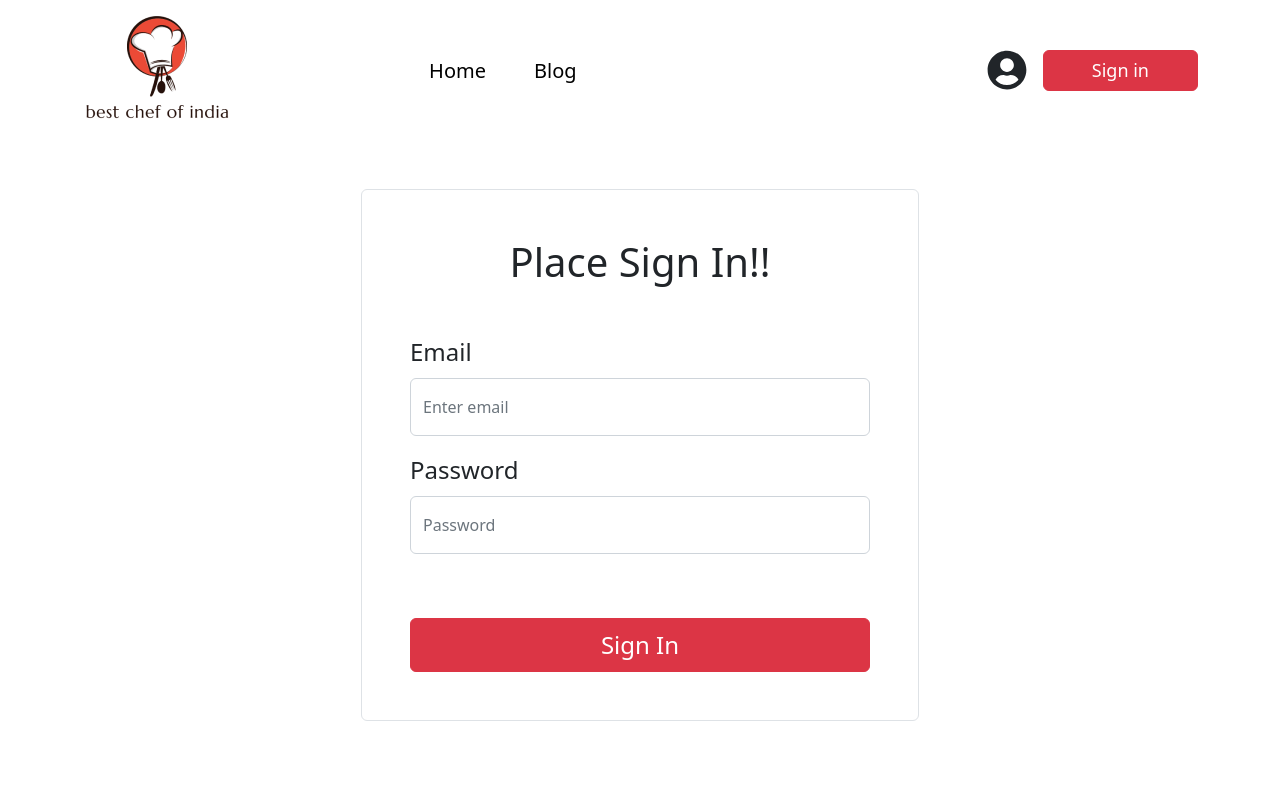
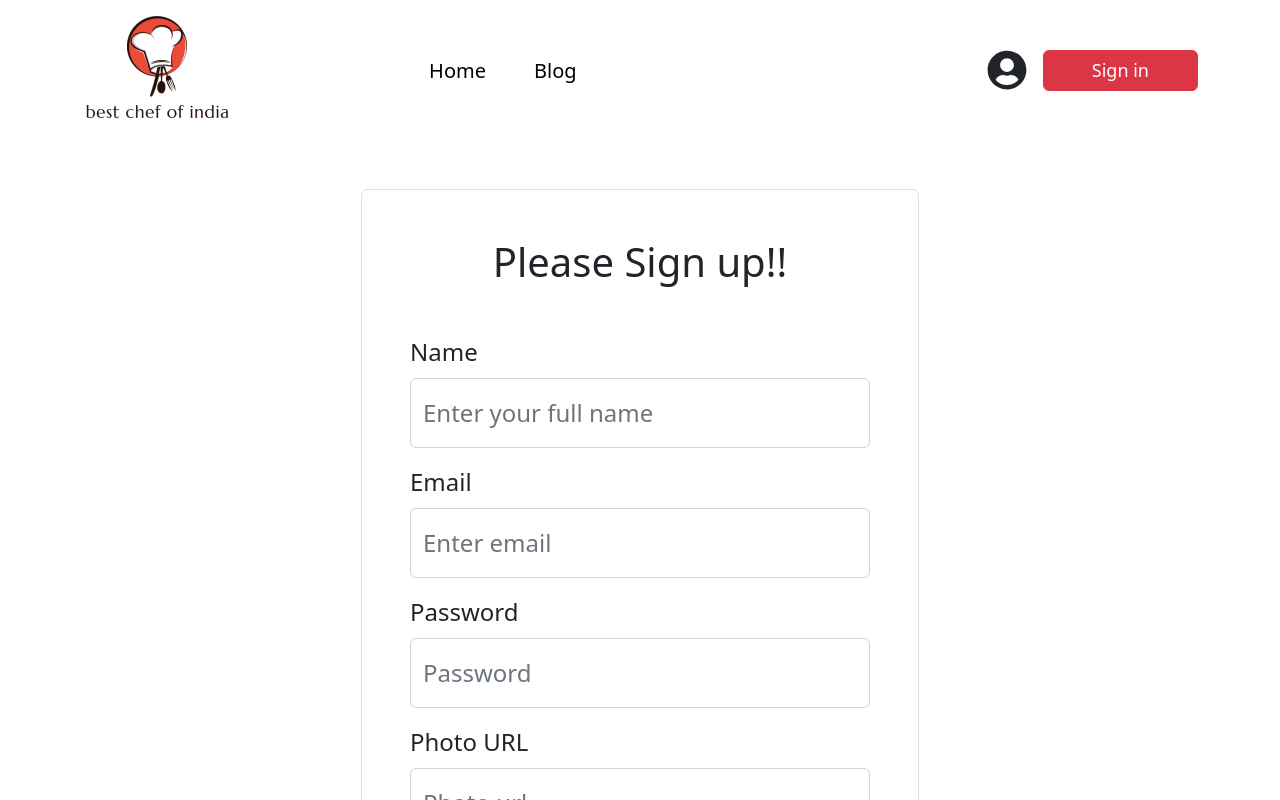
Before and after one commit to mdhasankha-1023/Best-chef-of-india-client-side, a React (Vite) app: page /sign-up in a window 1280 px wide. Shown: the top 800 px of the page. Built offline with nearby package versions, Linux system fonts and the light colour scheme.

Commit message:
Sign up page added

```diff
--- a/src/pages/signIn/SignIn.jsx
+++ b/src/pages/signIn/SignIn.jsx
@@ -8,16 +8,16 @@ const SignIn = () => {
     return (
         <Container className='my-5'>
             <div className='w-50 mx-auto border py-3 px-5 rounded'>
-                <h1 className='text-center mb-3'>Place Sign In!!</h1>
+                <h1 className='text-center mb-3'>Please Sign In!!</h1>
                 <Form>
                     <Form.Group className="mb-3">
                         <Form.Label className='fs-4'>Email</Form.Label>
-                        <Form.Control className='py-3' type="email" placeholder="Enter email" />
+                        <Form.Control className='py-3 fs-4' type="email" placeholder="Enter email" />
                     </Form.Group>
 
                     <Form.Group className="mb-3">
                         <Form.Label className='fs-4'>Password</Form.Label>
-                        <Form.Control className='py-3' type="password" placeholder="Password" />
+                        <Form.Control className='py-3 fs-4' type="password" placeholder="Password" />
                     </Form.Group>
                     <Button className='w-100 py-2 fs-4 mt-4 ' variant="danger" type="submit">
                         Sign In
@@ -32,7 +32,7 @@ const SignIn = () => {
                             <FaGithub className='me-3' size='1.5em'></FaGithub>
                             Github
                         </div>
-                        <p className='text-center fs-4 mt-4'>No account!! <Link>Sign up</Link></p>
+                        <p className='text-center fs-4 mt-4'>No account!! please <Link to='/sign-up'>Sign up</Link></p>
 
                 </Form>
             </div>
--- a/src/pages/signUp/SignUp.jsx
+++ b/src/pages/signUp/SignUp.jsx
@@ -1,24 +1,34 @@
 import React from 'react';
 import { Button, Container, Form } from 'react-bootstrap';
+import { Link } from 'react-router-dom';
 
 const SignUp = () => {
     return (
         <Container className='mt-5'>
             <div className='w-50 mx-auto border py-5 px-5 rounded'>
-            <h1 className='text-center mb-5'>Place Sign In!!</h1>
+            <h1 className='text-center mb-5'>Please Sign up!!</h1>
             <Form>
                 <Form.Group className="mb-3">
+                    <Form.Label className='fs-4'>Name</Form.Label>
+                    <Form.Control className='py-3 fs-4' type="text" placeholder="Enter your full name" />
+                </Form.Group>
+                <Form.Group className="mb-3">
                     <Form.Label className='fs-4'>Email</Form.Label>
-                    <Form.Control className='py-3' type="email" placeholder="Enter email" />
+                    <Form.Control className='py-3 fs-4' type="email" placeholder="Enter email" />
                 </Form.Group>
 
                 <Form.Group className="mb-3">
                     <Form.Label className='fs-4'>Password</Form.Label>
-                    <Form.Control className='py-3' type="password" placeholder="Password" />
+                    <Form.Control className='py-3 fs-4' type="password" placeholder="Password" />
+                </Form.Group>
+                <Form.Group className="mb-3">
+                    <Form.Label className='fs-4'>Photo URL</Form.Label>
+                    <Form.Control className='py-3 fs-4' type="text" placeholder="Photo url" />
                 </Form.Group>
                 <Button className='w-100 py-2 fs-4 mt-5 ' variant="danger" type="submit">
-                    Sign In
+                    Sign up
                 </Button>
+                <p className='text-center fs-4 mt-4'>Already have an account? please <Link to='/sign-in'>Sign in</Link></p>
             </Form>
             </div>
         </Container>
```
